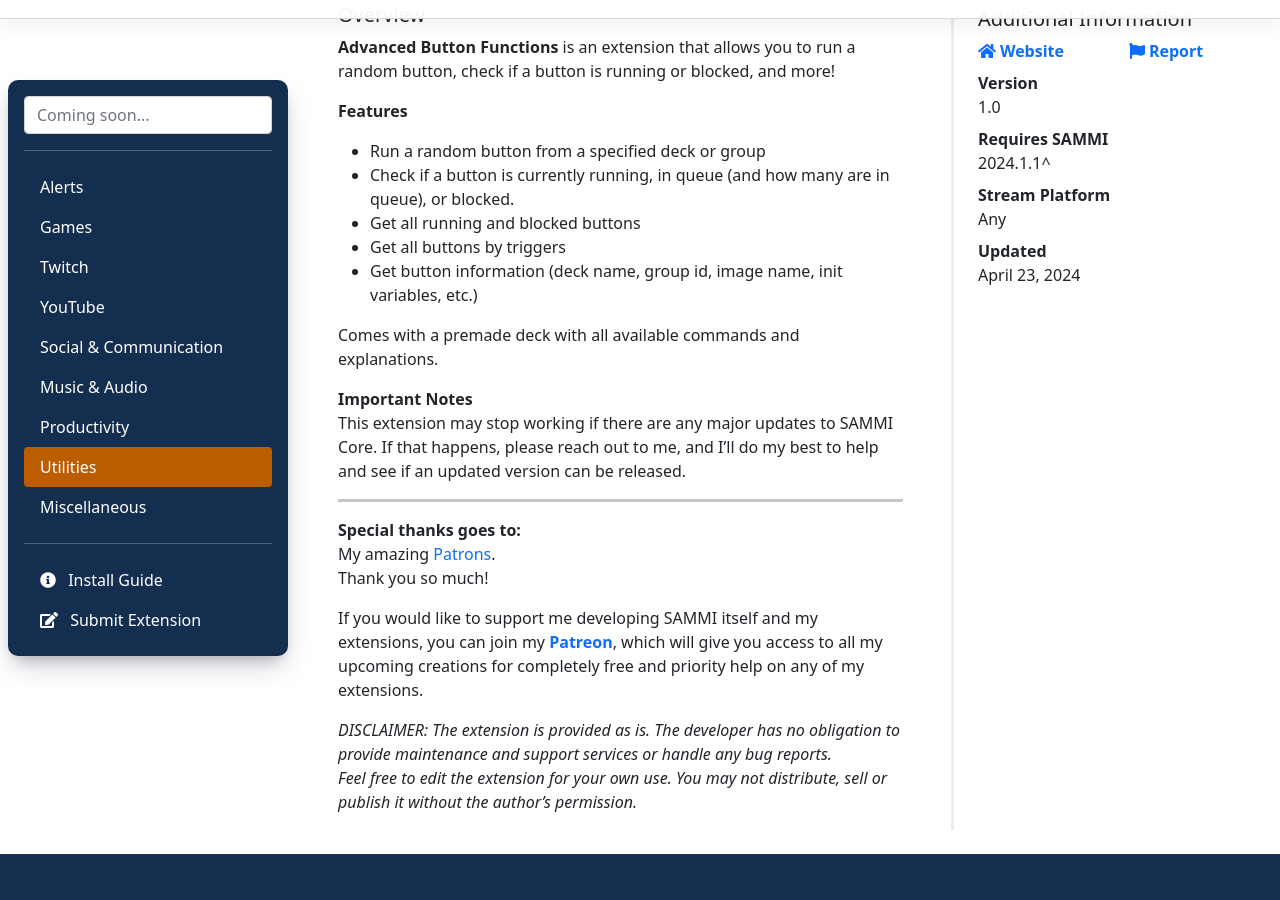
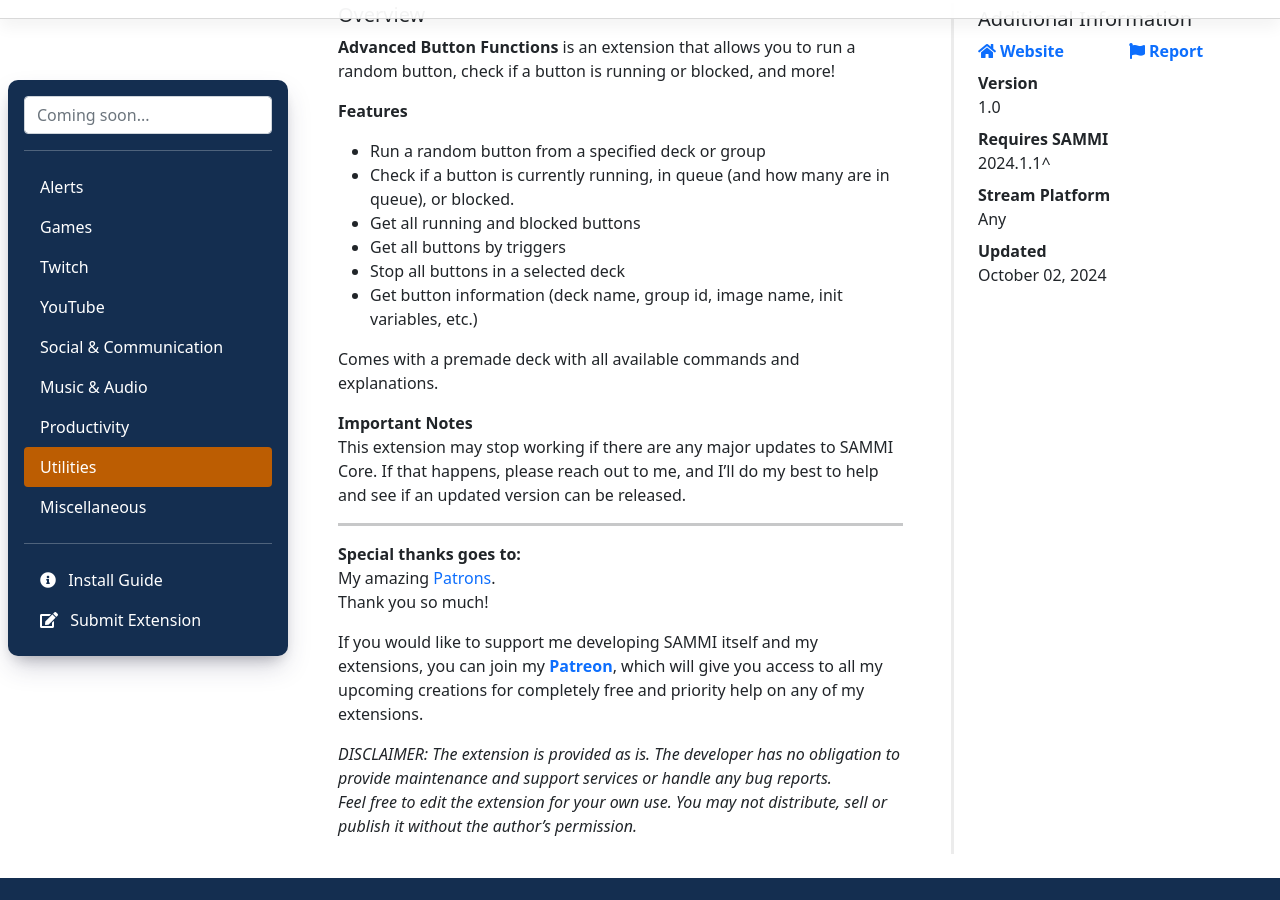
Before and after one commit to SAMMISolutions/SAMMISolutions.github.io, a Jekyll site: the page built from collections/_extensions/advanced-buttons.md, in a window 1280 px wide and 900 px high, scrolled down 1069 px. Built offline with Jekyll 4.4.1, drawn with Linux system fonts in a browser that asks for light colours; comment, search, counter and statistics services are not loaded; some of the changed lines change nothing that is shown.

Commit message:
modify ext

```diff
--- a/collections/_extensions/advanced-buttons.md
+++ b/collections/_extensions/advanced-buttons.md
@@ -4,7 +4,7 @@
 slug: advanced-buttons
 desc: Run a random button, check if button is running or blocked, and more!
 category: utilities
-date: '2024-04-23T00:00:00-05:00'
+date: '2024-10-02T00:00:00-05:00'
 permalink: extensions/utilities/:slug
 download_url: https://christinak.itch.io/advanced-buttons
 developer_name: Christina K.
@@ -23,6 +23,7 @@
     - Check if a button is currently running, in queue (and how many are in queue), or blocked.
     - Get all running and blocked buttons
     - Get all buttons by triggers
+    - Stop all buttons in a selected deck
     - Get button information (deck name, group id, image name, init variables, etc.)
 
     Comes with a premade deck with all available commands and explanations.
```
Also changed, not shown: assets/images/extensions/advanced_buttons_ss.png.
